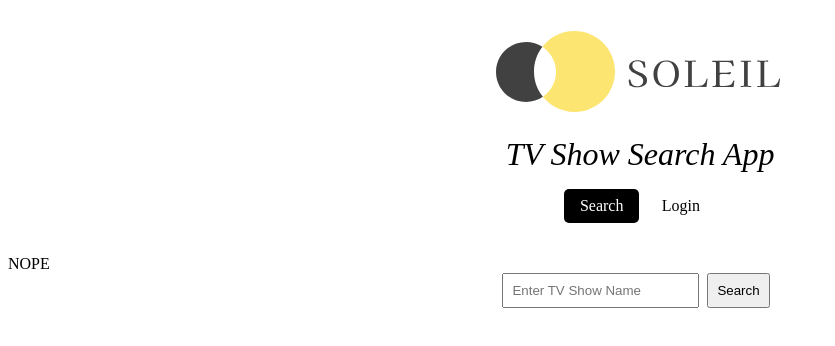
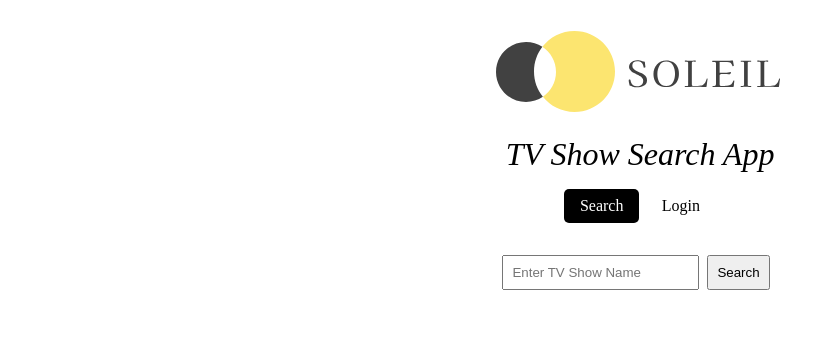
Before and after one commit to gguilt/ggflix, a Next.js app: page / in a window 1280 px wide. Shown: the top 346 px of the page, without its empty margins (0-835 px from the left). Built offline with nearby package versions, Linux system fonts and the light colour scheme.

Commit message:
Test deploy

```diff
--- a/package.json
+++ b/package.json
@@ -9,7 +9,6 @@
     "lint": "next lint"
   },
   "dependencies": {
-    "@next/font": "13.1.6",
     "@types/node": "18.13.0",
     "@types/react": "18.0.27",
     "@types/react-dom": "18.0.10",
--- a/src/app/page.tsx
+++ b/src/app/page.tsx
@@ -4,11 +4,8 @@ import styles from "@/styles/Home.module.css";
 import { useState } from "react";
 import axios from "axios";
 import Header from "@/components/Header";
-import useAuth from "@/context/AuthProvider";
 
 export default function Home() {
-  const { auth, setAuth } = useAuth();
-
   const [searchTerm, setSearchTerm] = useState("");
   const [showData, setShowData] = useState([]);
 
@@ -27,8 +24,6 @@ export default function Home() {
   return (
     <>
       <Header />
-
-      {auth ? "LOGGED" : "NOPE"}
 
       <main className={styles.main}>
         <form className={styles.form} onSubmit={searchSubmit}>
--- a/src/app/providers.tsx
+++ b/src/app/providers.tsx
@@ -5,7 +5,12 @@ import { AuthProvider } from "@/context/AuthProvider";
 
 export function Providers({ children }: { children: React.ReactNode }) {
   return (
-    <ThemeProvider>
+    <ThemeProvider
+      storageKey="theme"
+      defaultTheme="system"
+      attribute="class"
+      enableSystem
+    >
       <AuthProvider>{children}</AuthProvider>
     </ThemeProvider>
   );
--- a/src/components/Header.tsx
+++ b/src/components/Header.tsx
@@ -6,7 +6,6 @@ import styles from "@/styles/components/Header.module.css";
 import Image from "next/image";
 import Link from "next/link";
 import { usePathname } from "next/navigation";
-import { useEffect, useState } from "react";
 
 export default function Header() {
   const currentRoute = usePathname();
--- /dev/null
+++ b/src/styles/global.css
@@ -0,0 +1,9 @@
+:root {
+  --background: white;
+  --foreground: black;
+}
+
+[data-theme="dark"] {
+  --background: black;
+  --foreground: white;
+}
```
Also changed, not shown: 1 other file (tests, documents, lock files or other folders).
